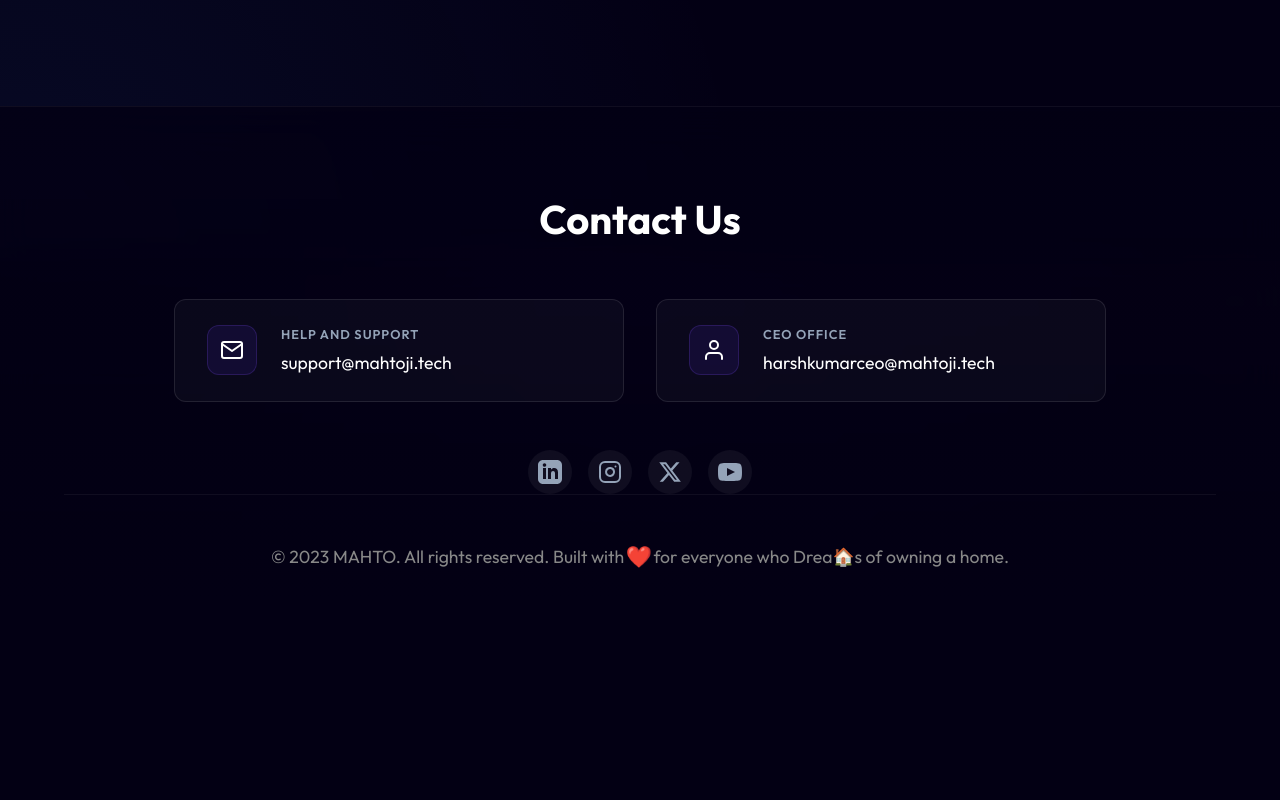
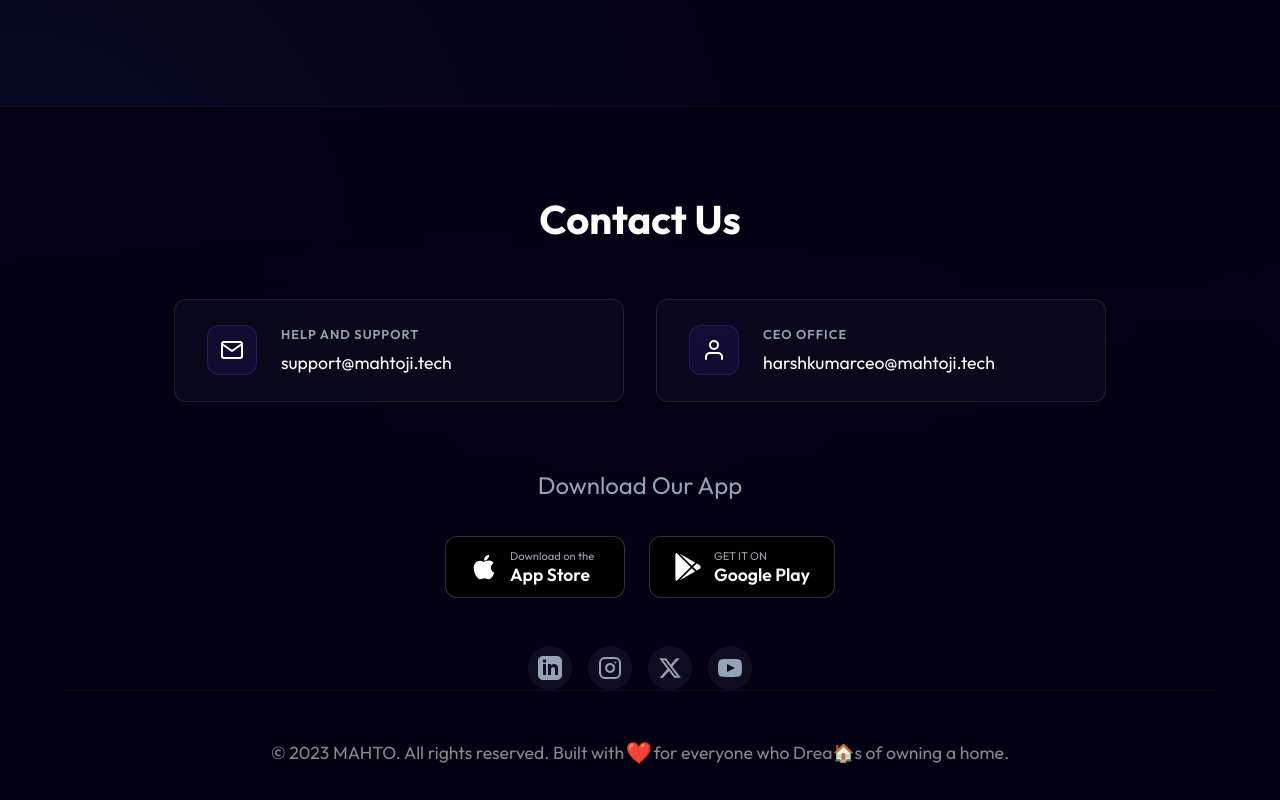
Before and after one commit to harshbatman/mine, a website built with Vite: page index.html in a window 1280 px wide. Shown: the part 3739-4539 px from the top of the page. Before the commit the page ends 4342 px from the top, so only its background shows below. Built offline with nearby package versions, Linux system fonts and the light colour scheme.

Commit message:
Add App Store and Google Play download buttons

```diff
--- a/index.html
+++ b/index.html
@@ -198,6 +198,31 @@
           </div>
         </div>
       </div>
+
+      <div class="store-section">
+        <h3>Download Our App</h3>
+        <div class="store-buttons">
+          <a href="https://www.apple.com/app-store/" target="_blank" rel="noopener noreferrer" class="store-btn">
+            <svg viewBox="0 0 384 512" width="30" class="store-icon" fill="currentColor">
+              <path d="M318.7 268.7c-.2-36.7 16.4-64.4 50-84.8-18.8-26.9-47.2-41.7-84.7-44.6-35.5-2.8-74.3 20.7-88.5 20.7-15 0-49.4-19.7-76.4-19.7C63.3 141.2 4 184.8 4 273.5q0 39.3 14.4 81.2c12.8 36.7 59 126.7 107.2 125.2 25.2-.6 43-17.9 75.8-17.9 31.8 0 48.3 17.9 76.4 17.9 48.6-.7 90.4-82.5 102.6-119.3-65.2-30.7-61.7-90-61.7-91.9zm-56.6-164.2c27.3-32.4 24.8-61.9 24-72.5-24.1 1.4-52 16.4-67.9 34.9-17.5 19.8-27.8 44.3-25.6 71.9 26.1 2 52.3-11.4 69.5-34.3z"/>
+            </svg>
+            <div class="store-text">
+              <span class="small-text">Download on the</span>
+              <span class="large-text">App Store</span>
+            </div>
+          </a>
+
+          <a href="https://play.google.com/store" target="_blank" rel="noopener noreferrer" class="store-btn">
+            <svg viewBox="0 0 512 512" width="30" class="store-icon" fill="currentColor">
+              <path d="M325.3 234.3L104.6 13l280.8 161.2-60.1 60.1zM47 0C34 6.8 25.3 19.2 25.3 35.3v441.3c0 16.1 8.7 28.5 21.7 35.3l256.6-256L47 0zm425.2 225.6l-58.9-34.1-65.7 64.5 65.7 64.5 60.1-34.1c18-14.3 18-46.5-1.2-60.8zM104.6 499l280.8-161.2-60.1-60.1L104.6 499z"/>
+            </svg>
+            <div class="store-text">
+              <span class="small-text">GET IT ON</span>
+              <span class="large-text">Google Play</span>
+            </div>
+          </a>
+        </div>
+      </div>
       <div class="footer-social">
         <a href="https://www.linkedin.com/company/mahtobuilds" target="_blank" rel="noopener noreferrer"
           class="social-link social-linkedin">
--- a/style.css
+++ b/style.css
@@ -932,3 +932,75 @@
     color: var(--text-muted);
     line-height: 1.6;
 }
+
+/* Store Buttons Section */
+.store-section {
+    margin-top: 4rem;
+    text-align: center;
+    width: 100%;
+}
+
+.store-section h3 {
+    font-size: 1.5rem;
+    margin-bottom: 2rem;
+    color: var(--text-muted);
+    font-weight: 500;
+}
+
+.store-buttons {
+    display: flex;
+    justify-content: center;
+    gap: 1.5rem;
+    flex-wrap: wrap;
+}
+
+.store-btn {
+    display: flex;
+    align-items: center;
+    background: #000000;
+    border: 1px solid rgba(255, 255, 255, 0.2);
+    border-radius: 12px;
+    padding: 0.8rem 1.5rem;
+    color: #ffffff;
+    transition: var(--transition);
+    min-width: 180px;
+    text-decoration: none;
+}
+
+.store-btn:hover {
+    background: rgba(255, 255, 255, 0.1);
+    transform: translateY(-3px);
+    border-color: var(--text-main);
+}
+
+.store-icon {
+    width: 28px;
+    height: 28px;
+    margin-right: 12px;
+    fill: currentColor;
+}
+
+.store-text {
+    display: flex;
+    flex-direction: column;
+    text-align: left;
+    line-height: 1.2;
+}
+
+.store-text .small-text {
+    font-size: 0.7rem;
+    color: var(--text-muted);
+}
+
+.store-text .large-text {
+    font-size: 1.1rem;
+    font-weight: 600;
+}
+
+@media (max-width: 480px) {
+    .store-btn {
+        width: 100%;
+        justify-content: center;
+        max-width: 280px;
+    }
+}
```
